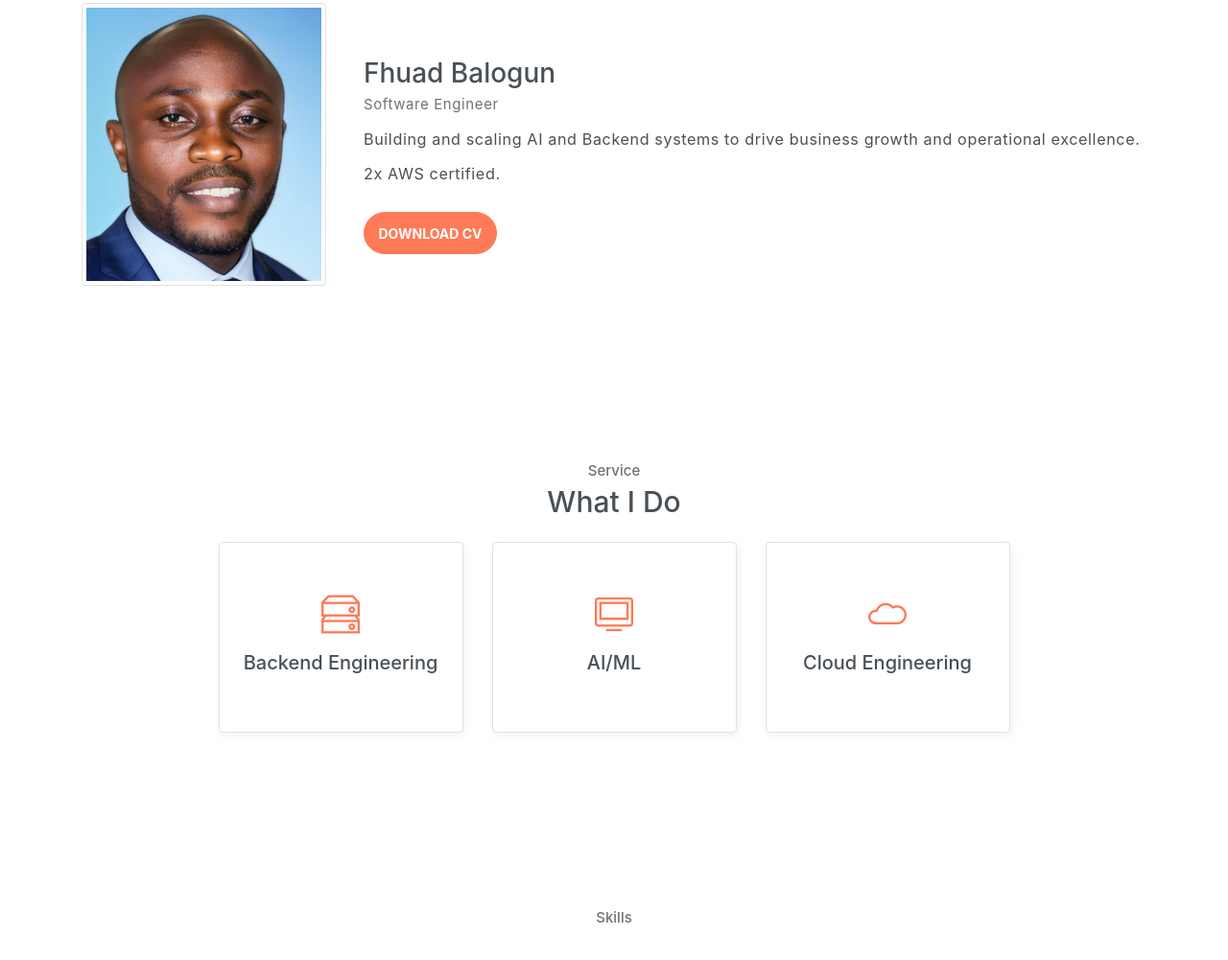
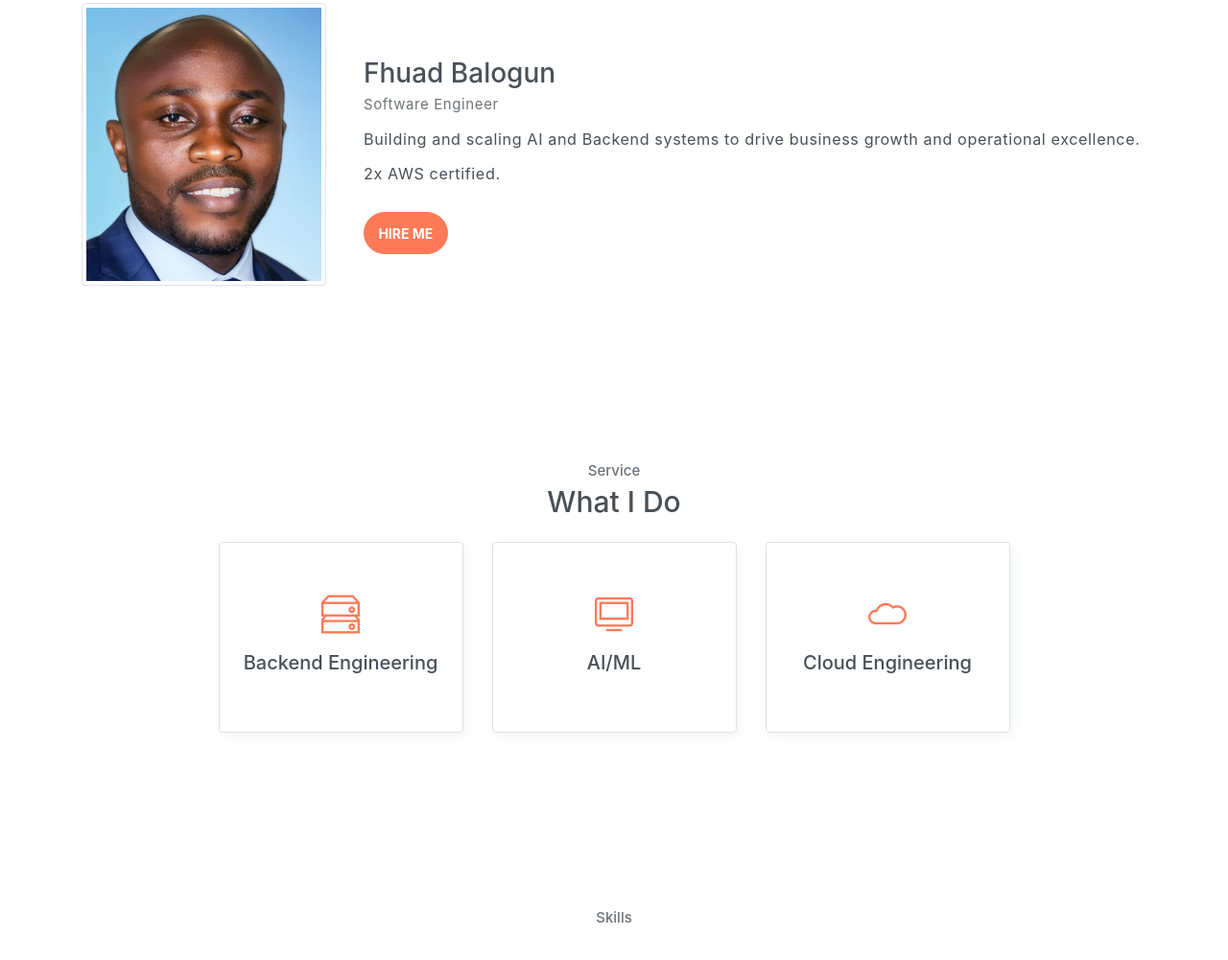
Before and after one commit to fhuadeen/fhuadeen.github.io, a website: page index.html in a window 1280 px wide. Shown: the part 893-1894 px from the top of the page at 96% size. Drawn offline with Linux system fonts and the light colour scheme.

```diff
--- a/index.html
+++ b/index.html
@@ -98,11 +98,6 @@
             </div>
             <div class="img-holder">
                 <img src="assets/imgs/logo.png" alt="" class="logo-img">
-                <!-- <style>
-                    .logo-img {
-                      border-radius: 50%;
-                    }
-                </style> -->
                 <!-- <img src="assets/imgs/man.svg" alt=""> -->
                 <!-- <img src="assets/imgs/fhuad.jpg" alt=""> -->
                 <!-- <style>
@@ -143,7 +138,8 @@
                     <p class="subtitle">Software Engineer</p>
                     <p>Building and scaling AI and Backend systems to drive business growth and operational excellence.</p>
                     <p>2x AWS certified.</p>
-                    <button class="btn btn-primary rounded mt-3">DOWNLOAD CV</button>
+                    <!-- <a href="#"><button class="btn btn-primary rounded mt-3">DOWNLOAD CV</button></a>            -->
+                    <a href="mailto:fhuadbalgoun@gmail.com"><button class="btn btn-primary rounded mt-3">HIRE ME</button></a>
                 </div>
             </div>
         </div>
```
